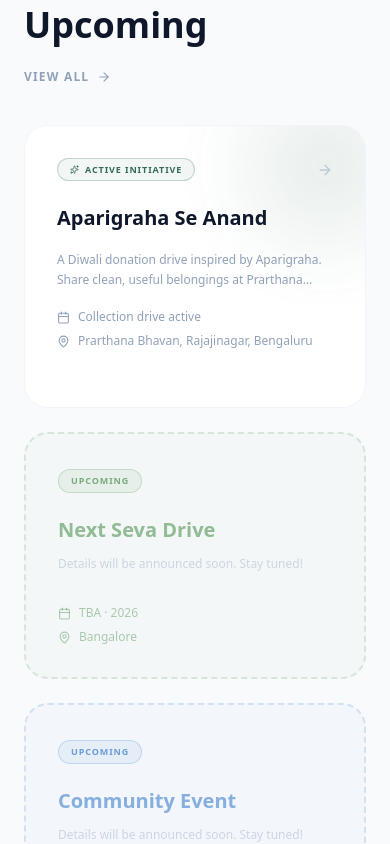
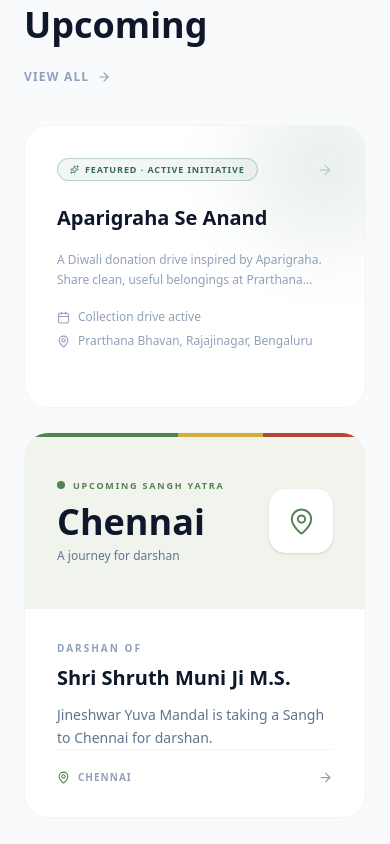
Before and after one commit to Jineshwar-Yuva-Mandal/jineshwar-yuva-mandal, a Next.js app: page / in a window 390 px wide. Shown: the part 2843-3687 px from the top of the page. Built offline with nearby package versions, Linux system fonts and the light colour scheme; no server answers.

Commit message:
trip tp chennai(upcmong event) added

```diff
--- a/src/app/(public)/events/page.tsx
+++ b/src/app/(public)/events/page.tsx
@@ -122,6 +122,48 @@ function PlaceholderCard({ index }: Readonly<{ index: number }>) {
   );
 }
 
+function ChennaiDarshanCard() {
+  return (
+    <motion.article
+      initial={{ opacity: 0, y: 28 }}
+      whileInView={{ opacity: 1, y: 0 }}
+      transition={{ duration: 0.6 }}
+      viewport={{ once: true }}
+      className="group flex flex-col overflow-hidden rounded-3xl border border-slate-100 bg-white transition-shadow duration-300 hover:shadow-xl"
+    >
+      <div className="relative flex h-44 items-center justify-between overflow-hidden bg-[#f0f4ed] px-7">
+        <div className="absolute inset-x-0 top-0 h-1 bg-[linear-gradient(90deg,#548251_0_45%,#d4af37_45%_70%,#b54736_70%)]" />
+        <div>
+          <p className="mb-3 flex items-center gap-2 text-[9px] font-black uppercase tracking-[0.2em] text-[#548251]">
+            <span className="h-2 w-2 rounded-full bg-[#548251]" /> Upcoming Sangh Yatra
+          </p>
+          <h3 className="font-serif text-4xl font-bold leading-none text-slate-900">Chennai</h3>
+          <p className="mt-2 text-xs font-medium text-slate-500">A journey for darshan</p>
+        </div>
+        <div className="flex h-20 w-20 items-center justify-center rounded-2xl border border-white bg-white text-[#548251] shadow-sm transition-transform duration-300 group-hover:-translate-y-1">
+          <MapPin size={34} strokeWidth={1.6} />
+        </div>
+      </div>
+
+      <div className="flex flex-1 flex-col p-7">
+        <p className="mb-2 text-[10px] font-black uppercase tracking-[0.2em] text-slate-400">
+          Darshan of
+        </p>
+        <h4 className="font-serif text-xl font-bold leading-snug text-slate-900">
+          Shri Shruth Muni Ji M.S.
+        </h4>
+        <p className="mt-3 text-sm leading-relaxed text-slate-500">
+          Jineshwar Yuva Mandal is taking a Sangh to Chennai for darshan of Shri Shruth Muni Ji M.S.
+        </p>
+        <div className="mt-auto flex items-center gap-2 border-t border-slate-100 pt-5 text-[10px] font-bold uppercase tracking-widest text-slate-400">
+          <MapPin size={13} className="text-[#548251]" /> Chennai
+        </div>
+      </div>
+      <div className="h-1 w-full bg-[#548251]" />
+    </motion.article>
+  );
+}
+
 /* ─────────────────────────────────────────────
    PAST EVENT CARD
 ───────────────────────────────────────────── */
@@ -228,7 +270,7 @@ export default function EventsPage() {
       </section>
 
       {/* ── UPCOMING ── */}
-      <section className="mx-auto max-w-6xl px-6 py-10 md:px-12 md:py-16">
+      <section id="upcoming-events" className="mx-auto max-w-6xl scroll-mt-28 px-6 py-10 md:px-12 md:py-16">
         <motion.div
           initial={{ opacity: 0, y: 16 }}
           whileInView={{ opacity: 1, y: 0 }}
@@ -240,8 +282,8 @@ export default function EventsPage() {
         </motion.div>
 
         <div className="grid md:grid-cols-2 gap-7">
+          <ChennaiDarshanCard />
           <PlaceholderCard index={0} />
-          <PlaceholderCard index={1} />
         </div>
       </section>
 
--- a/src/components/landing/EventsPreviewSection.tsx
+++ b/src/components/landing/EventsPreviewSection.tsx
@@ -4,11 +4,6 @@ import { motion } from "framer-motion";
 import { Calendar, MapPin, ArrowRight, Sparkles } from "lucide-react";
 import Link from "next/link";
 import { featuredEvent } from "@/lib/events-data";
-
-const PLACEHOLDER_CARDS = [
-  { id: "tba-1", label: "Next Seva Drive", color: "#2E7D32" },
-  { id: "tba-2", label: "Community Event", color: "#1565C0" },
-];
 
 export default function EventsPreviewSection() {
   return (
@@ -37,7 +32,7 @@ export default function EventsPreviewSection() {
         </motion.div>
 
         {/* Event cards */}
-        <div className="grid md:grid-cols-3 gap-6">
+        <div className="grid gap-6 md:grid-cols-2">
 
           {/* ── Featured real event ── */}
           <motion.div
@@ -56,9 +51,9 @@ export default function EventsPreviewSection() {
                 style={{ backgroundColor: featuredEvent.color }}
               />
 
-              <div className="flex items-center justify-between mb-6">
+              <div className="mb-6 flex items-center justify-between">
                 <span
-                  className="inline-flex items-center gap-1.5 px-3 py-1 rounded-full text-[9px] font-black uppercase tracking-widest border"
+                  className="inline-flex items-center gap-1.5 rounded-full border px-3 py-1 text-[9px] font-black uppercase tracking-widest"
                   style={{
                     color: featuredEvent.color,
                     borderColor: `${featuredEvent.color}40`,
@@ -66,7 +61,7 @@ export default function EventsPreviewSection() {
                   }}
                 >
                   <Sparkles size={9} />
-                  {featuredEvent.type}
+                  Featured · {featuredEvent.type}
                 </span>
                 <ArrowRight
                   size={16}
@@ -93,49 +88,42 @@ export default function EventsPreviewSection() {
             </Link>
           </motion.div>
 
-          {/* ── TBA placeholder cards ── */}
-          {PLACEHOLDER_CARDS.map((card, i) => (
           <motion.div
-              key={card.id}
             initial={{ opacity: 0, y: 30 }}
             whileInView={{ opacity: 1, y: 0 }}
-              transition={{ delay: (i + 1) * 0.12, duration: 0.6 }}
+            transition={{ delay: 0.12, duration: 0.6 }}
             viewport={{ once: true }}
           >
-              <div
-                className="block rounded-3xl p-8 border-2 border-dashed h-full flex flex-col justify-between"
-                style={{ borderColor: `${card.color}25`, backgroundColor: `${card.color}05` }}
+            <Link
+              href="/events/#upcoming-events"
+              className="group block h-full overflow-hidden rounded-3xl border border-slate-100 bg-white transition-all duration-300 hover:shadow-2xl"
             >
+              <div className="relative flex h-44 items-center justify-between overflow-hidden bg-[#f0f4ed] px-8">
+                <div className="absolute inset-x-0 top-0 h-1 bg-[linear-gradient(90deg,#548251_0_45%,#d4af37_45%_70%,#b54736_70%)]" />
                 <div>
-                  <span
-                    className="inline-block px-3 py-1 rounded-full text-[9px] font-black uppercase tracking-widest border mb-6"
-                    style={{ color: `${card.color}99`, borderColor: `${card.color}30`, backgroundColor: `${card.color}10` }}
-                  >
-                    Upcoming
-                  </span>
-                  <h3
-                    className="text-xl font-bold font-serif leading-tight mb-3"
-                    style={{ color: `${card.color}80` }}
-                  >
-                    {card.label}
-                  </h3>
-                  <p className="text-xs text-slate-300 leading-relaxed">
-                    Details will be announced soon. Stay tuned!
+                  <p className="mb-3 flex items-center gap-2 text-[9px] font-black uppercase tracking-[0.2em] text-[#548251]">
+                    <span className="h-2 w-2 rounded-full bg-[#548251]" /> Upcoming Sangh Yatra
                   </p>
+                  <h3 className="font-serif text-4xl font-bold leading-none text-slate-900">Chennai</h3>
+                  <p className="mt-2 text-xs font-medium text-slate-500">A journey for darshan</p>
                 </div>
-                <div className="mt-8 space-y-2">
-                  <div className="flex items-center gap-2 text-xs" style={{ color: `${card.color}60` }}>
-                    <Calendar size={13} />
-                    TBA · 2026
-                  </div>
-                  <div className="flex items-center gap-2 text-xs" style={{ color: `${card.color}60` }}>
-                    <MapPin size={13} />
-                    Bangalore
+                <div className="flex h-16 w-16 items-center justify-center rounded-2xl border border-white bg-white text-[#548251] shadow-sm transition-transform duration-300 group-hover:-translate-y-1">
+                  <MapPin size={29} strokeWidth={1.6} />
                 </div>
               </div>
+              <div className="flex h-[calc(100%-11rem)] flex-col p-8">
+                <p className="mb-2 text-[10px] font-black uppercase tracking-[0.2em] text-slate-400">Darshan of</p>
+                <h3 className="font-serif text-xl font-bold leading-snug text-slate-900">Shri Shruth Muni Ji M.S.</h3>
+                <p className="mt-3 text-sm leading-relaxed text-slate-500">
+                  Jineshwar Yuva Mandal is taking a Sangh to Chennai for darshan.
+                </p>
+                <div className="mt-auto flex items-center justify-between border-t border-slate-100 pt-5 text-[10px] font-bold uppercase tracking-widest text-slate-400">
+                  <span className="flex items-center gap-2"><MapPin size={13} className="text-[#548251]" /> Chennai</span>
+                  <ArrowRight size={15} className="transition-transform group-hover:translate-x-1" />
                 </div>
+              </div>
+            </Link>
           </motion.div>
-          ))}
 
         </div>
       </div>
```
Lines whose indentation alone changed are shown as unchanged.
